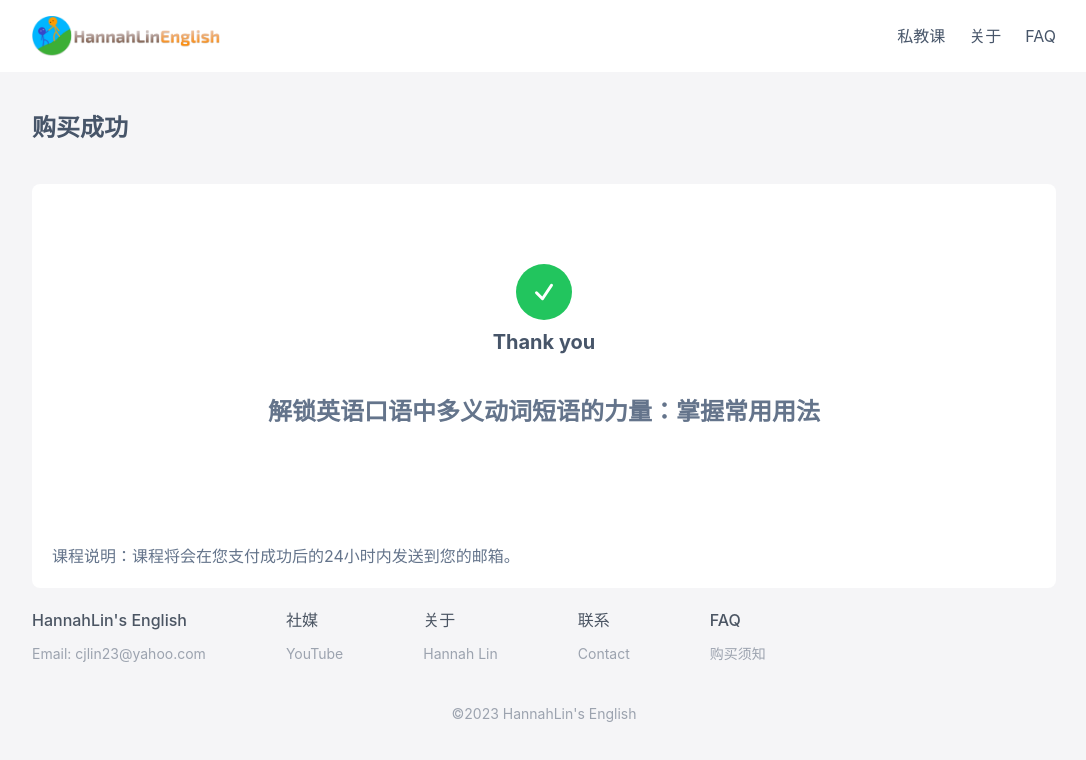
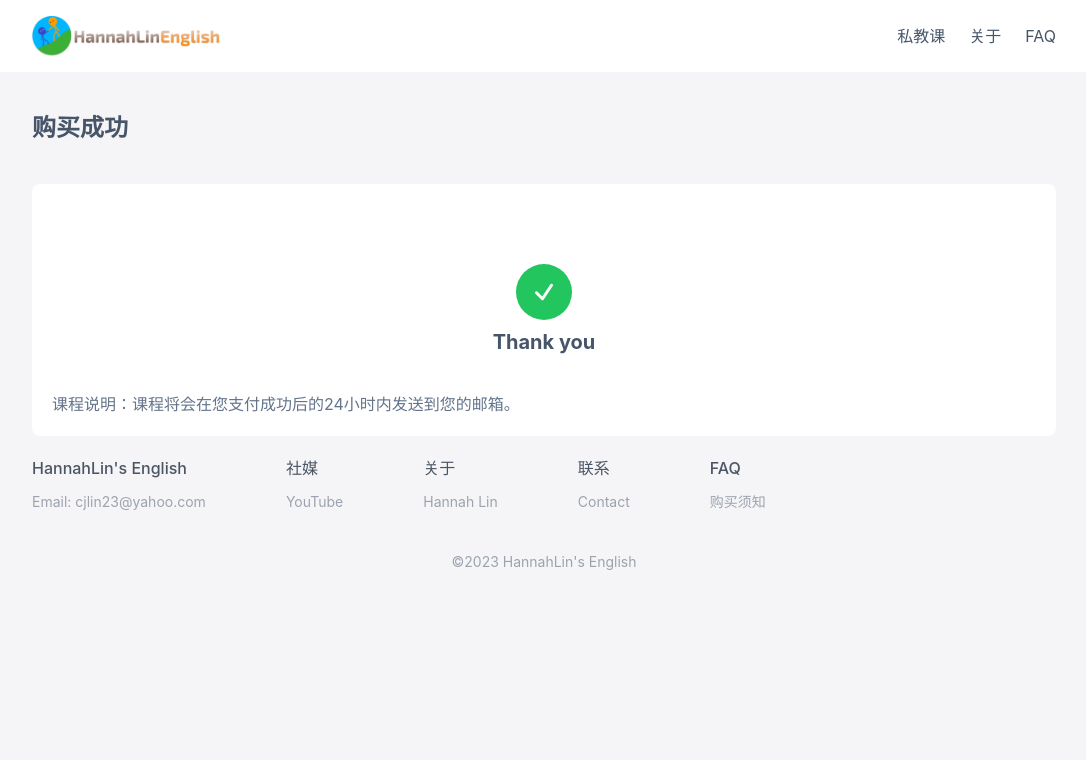
Before and after one commit to QETHAN/lesson_sales, a Next.js app: page /order/success in a window 1280 px wide. Shown: the top 760 px of the page, without its empty margins (96-1182 px from the left). Built offline with nearby package versions, Linux system fonts and the light colour scheme.

Commit message:
Fix order success page

```diff
--- a/src/pages/order/success.js
+++ b/src/pages/order/success.js
@@ -58,17 +58,14 @@ export default function OrderSuccess({ session }) {
           <h2 className="text-xl text-center font-bold text-slate-600">
             Thank you
           </h2>
-          <p className="mt-10 mb-20 text-center text-xl sm:text-2xl text-slate-500 font-semibold">
-            解锁英语口语中多义动词短语的力量：掌握常用用法
-          </p>
+          {session && (
+            <p className="mt-10 mb-20 text-center text-xl sm:text-2xl text-slate-500 font-semibold">
+              {session.data?.[0].description}
+            </p>
+          )}
           <p className="absolute left-0 bottom-0 my-5 px-5 text-center text-base text-slate-500">
             课程说明：课程将会在您支付成功后的24小时内发送到您的邮箱。
           </p>
-          {session && (
-            <p className="my-10 text-center text-xl text-slate-500 font-semibold">
-              {session.data?.[0].description}
-            </p>
-          )}
         </div>
       </div>
     </div>
```
